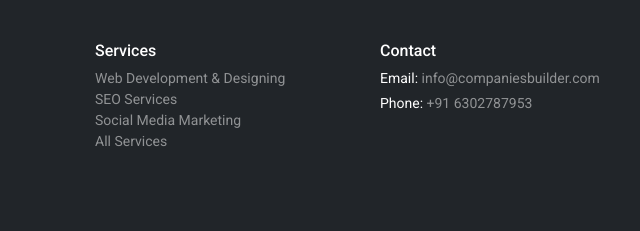
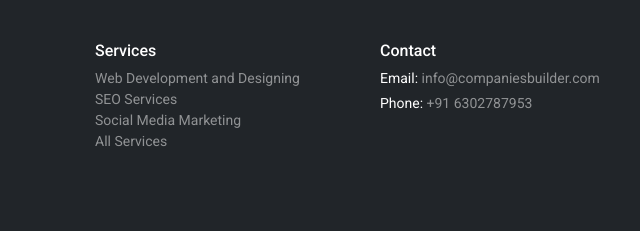
Before and after one commit to pothulapallyvinay/pothulapallyvinay.github.io, a plain HTML site: page about/index.html in a window 1280 px wide. Shown: the part 1831-2062 px from the top of the page, 557-1197 px from the left. Drawn offline with nearby package versions, Linux system fonts and the light colour scheme; files that its build step writes are made by us from their sources.

Commit message:
Update index.html

```diff
--- a/about/index.html
+++ b/about/index.html
@@ -359,7 +359,7 @@
         <div class="col-md-3">
           <h6>Services</h6>
           <ul class="list-unstyled small">
-            <li><a href="/services/web-development-&-designing/" class="text-white-50">Web Development &amp; Designing</a></li>
+            <li><a href="/services/web-development-and-designing/" class="text-white-50">Web Development and Designing</a></li>
             <li><a href="/services/seo-services-in-hyderabad/" class="text-white-50">SEO Services</a></li>
             <li><a href="/services/social-media-marketing-company-in-hyderabad/" class="text-white-50">Social Media Marketing</a></li>
             <li><a href="/services/" class="text-white-50">All Services</a></li>
```
